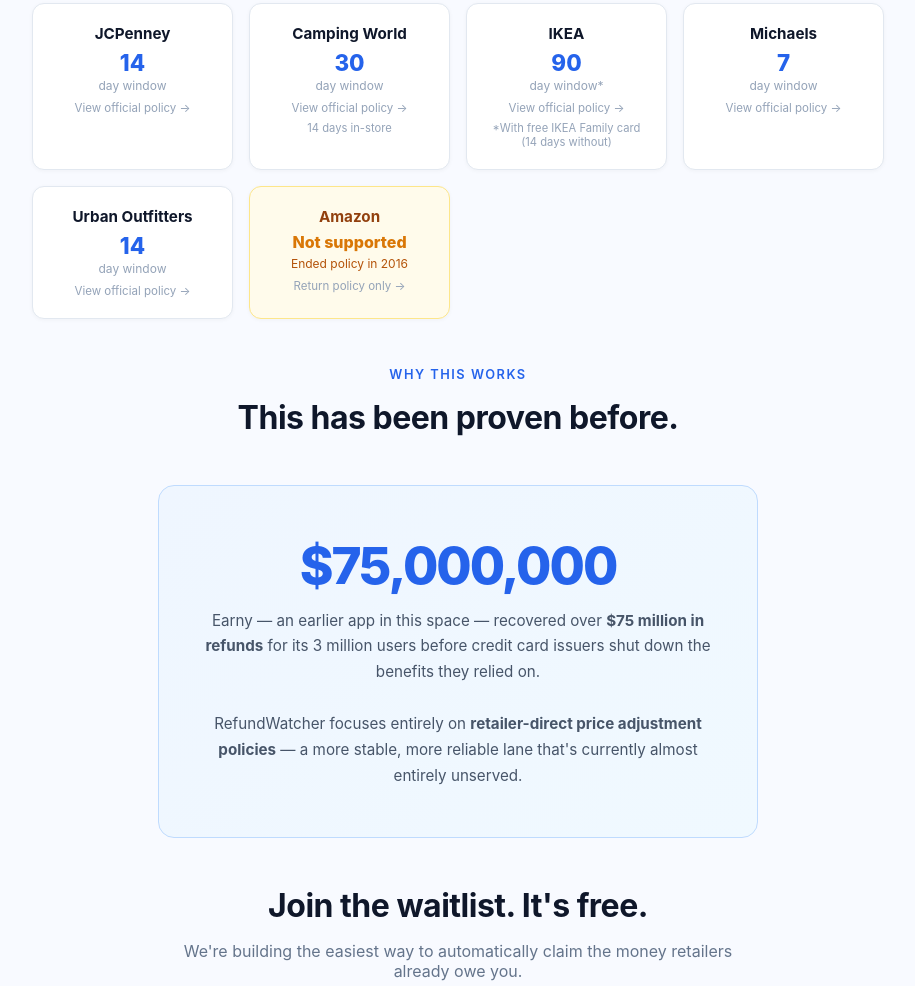
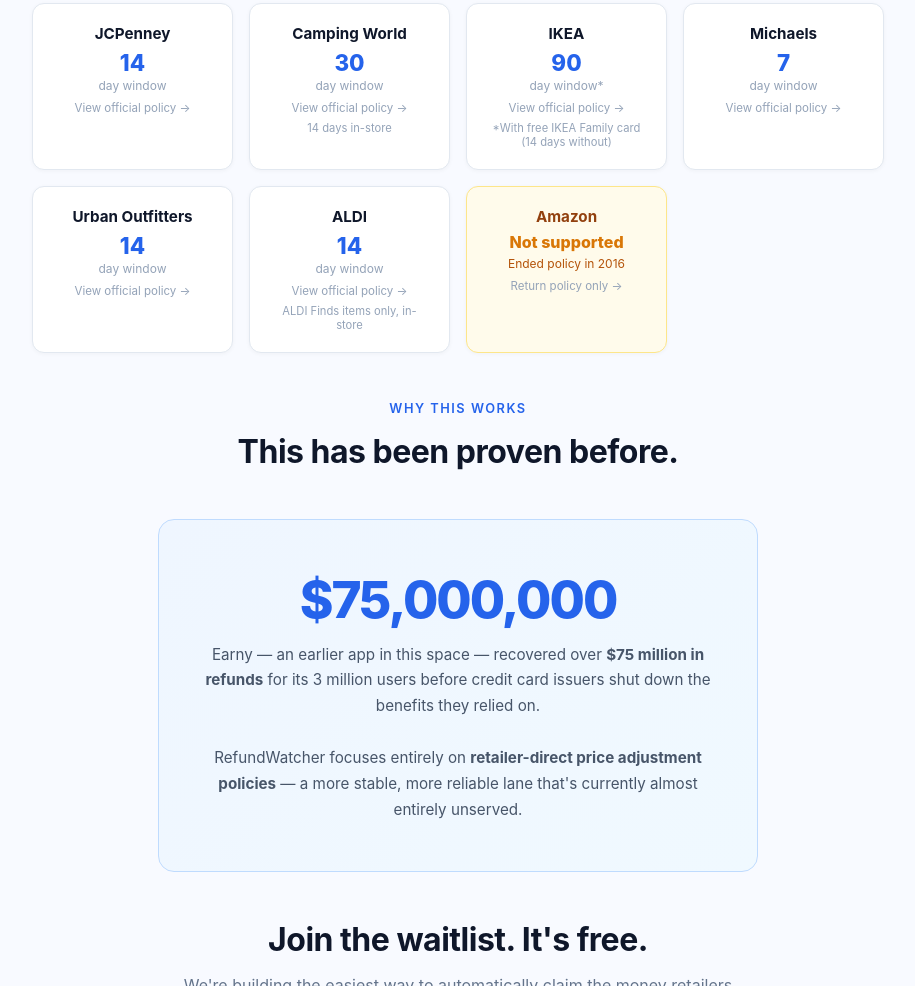
Before and after one commit to jasonmorrow123/refundwatcher, a website: page public/index.html in a window 1280 px wide. Shown: the part 2169-3155 px from the top of the page, without its empty margins (182-1097 px from the left). Drawn offline with Linux system fonts and the light colour scheme.

Commit message:
Add ALDI: 14-day price adjustment on ALDI Finds (in-store only)

```diff
--- a/public/index.html
+++ b/public/index.html
@@ -465,6 +465,13 @@
       <div class="label">day window</div>
       <a class="policy-link" href="https://www.urbanoutfitters.com/help/customer-service" target="_blank">View official policy →</a>
     </div>
+    <div class="retailer-card">
+      <div class="name">ALDI</div>
+      <div class="window">14</div>
+      <div class="label">day window</div>
+      <a class="policy-link" href="https://help.aldi.us/faqs/article/Price-Adjustment-On-A-Previously-Purchased-Item" target="_blank">View official policy →</a>
+      <div class="label" style="margin-top:6px;font-size:0.7rem;color:#94a3b8;">ALDI Finds items only, in-store</div>
+    </div>
     <div class="retailer-card" style="border-color:#fde68a;background:#fffbeb;">
       <div class="name" style="color:#92400e;">Amazon</div>
       <div class="window" style="font-size:1rem;color:#d97706;margin-top:4px;">Not supported</div>
```
